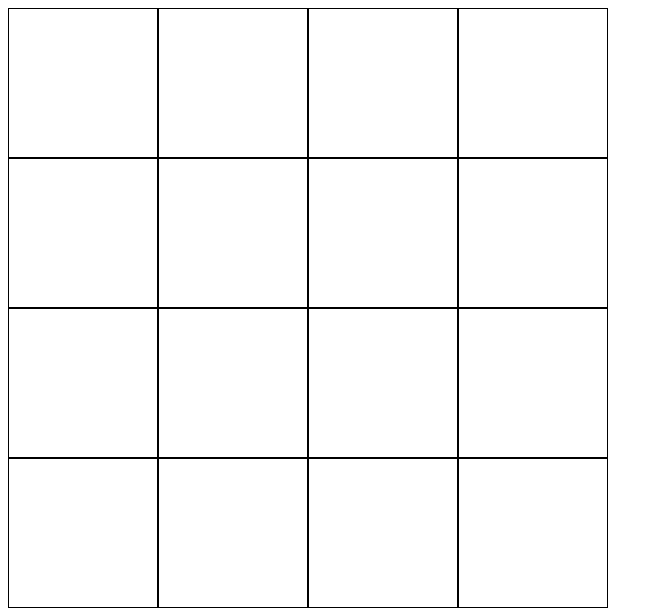
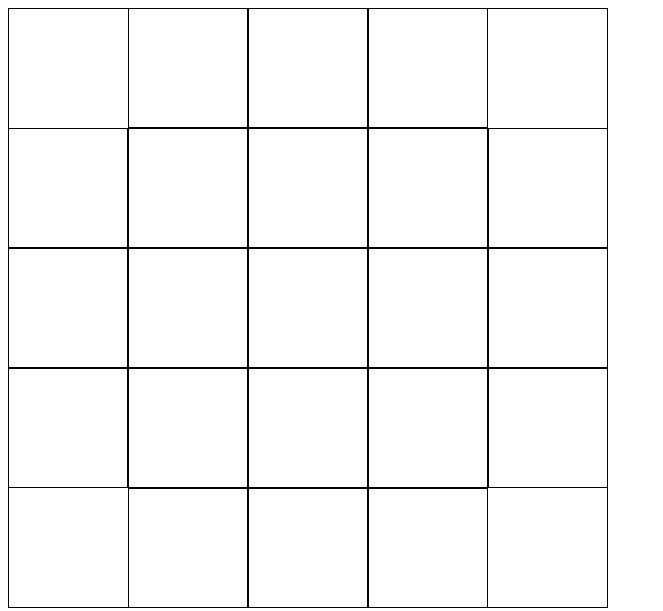
Before and after one commit to zachmmeyer/etch-a-sketch, a plain HTML site: page index.html in a window 1280 px wide. Shown: the whole page, without its empty margins (0-663 px from the left). Drawn offline with Linux system fonts and the light colour scheme.

Commit message:
Implement corner style logic

```diff
--- a/index.html
+++ b/index.html
@@ -6,7 +6,7 @@
         <link rel="stylesheet" type="text/css" href="style.css">
     </head>
     <body>
-        <div class="sketch_container"></div>
+        <div class="sketch-container"></div>
         <script src="script.js"></script>
     </body>
 </html>
--- a/script.js
+++ b/script.js
@@ -13,16 +13,29 @@ function gridTemplateString (gridSize) {
 function generateContainers (gridSize,sketchContainer,individualContainer) {
     for (let i = 0; i < gridSize; i++) {
         sketchContainer.appendChild(individualContainer.cloneNode(true));
-        sketchContainer.childNodes[i].setAttribute('data-key', `${i}`);
+        //sketchContainer.childNodes[i].setAttribute('data-key', `${i}`);
+        sketchContainer.childNodes[i].classList.add(`${i}`)
+        if (sketchContainer.childNodes[i].classList.contains('0')){
+            sketchContainer.childNodes[i].classList.add('top-left-corner');
+        }
+        if (sketchContainer.childNodes[i].classList.contains(gridSize-1)) {
+            sketchContainer.childNodes[i].classList.add('bottom-right-corner');
+        }
+        if (sketchContainer.childNodes[i].classList.contains(gridSize-(Math.sqrt(gridSize)))) {
+           sketchContainer.childNodes[i].classList.add('bottom-left-corner')
+        }
+        if (sketchContainer.childNodes[i].classList.contains(Math.sqrt(gridSize)-1)) {
+            sketchContainer.childNodes[i].classList.add('top-right-corner');
+        }
     }
     return;
 }
 
 function main () {
-    let gridSize = 16;
-    const sketchContainer = document.querySelector('.sketch_container');
+    let gridSize = 25;
+    const sketchContainer = document.querySelector('.sketch-container');
     const individualContainer = document.createElement('div');
-    individualContainer.classList.add('individual_container');
+    individualContainer.classList.add('individual-container');
     const newGridSize = gridTemplateString(gridSize);
     sketchContainer.setAttribute('style', `grid-template-columns: ${newGridSize}; grid-template-rows: ${newGridSize};`);
     generateContainers(gridSize,sketchContainer,individualContainer);
@@ -34,13 +47,14 @@ main();
 
 Edge Logic Pseudocode
 
-0  1  2  3
-4  5  6  7
-8  9  10 11
-12 13 14 15
+0  1  2  3  4
+5  6  7  8  9
+10 11 12 13 14
+15 16 17 18 19
+20 21 22 23 24
 
 0 is always top left
-15 is always bottom right
+gridSize - 1 is always bottom right
 gridSize - square root of gridSize is bottom left
 0 + square root of gridSize is top right
 
--- a/style.css
+++ b/style.css
@@ -1,29 +1,29 @@
-.sketch_container {
+.sketch-container {
     width: 600px;
     height: 600px;
     display:grid;
 }
 
-.individual_container {
+.individual-container {
     border: 1px solid black;
 }
 
-.top_left_corner {
+.top-left-corner {
     border-bottom: none;
     border-right: none;
 }
 
-.top_right_corner {
+.top-right-corner {
     border-bottom: none;
     border-left: none;
 }
 
-.bottom_left_corner {
+.bottom-left-corner {
     border-top: none;
     border-right: none;
 }
 
-.bottom_right_corner {
+.bottom-right-corner {
     border-top: none;
     border-left: none;
 }
```
